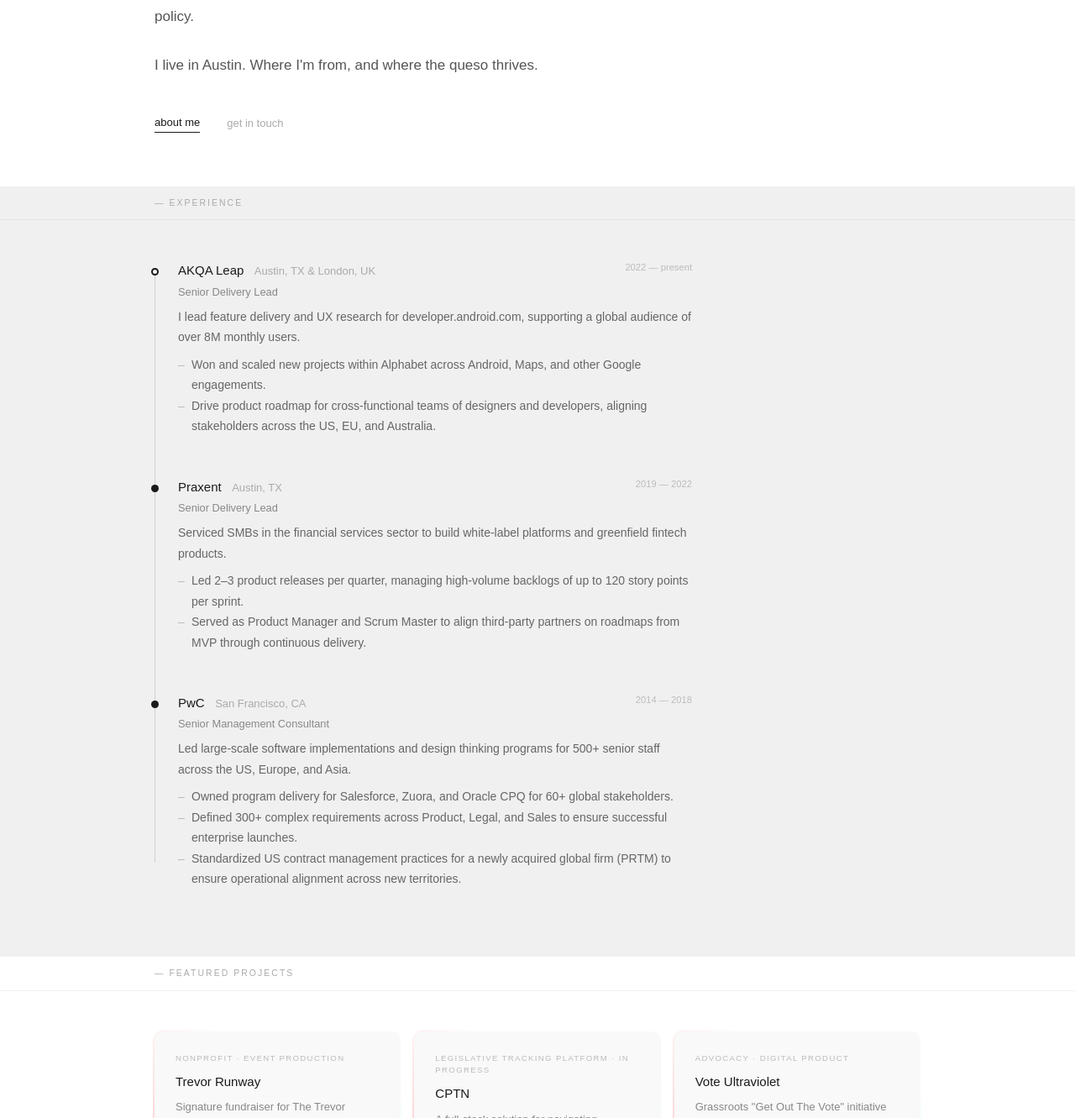
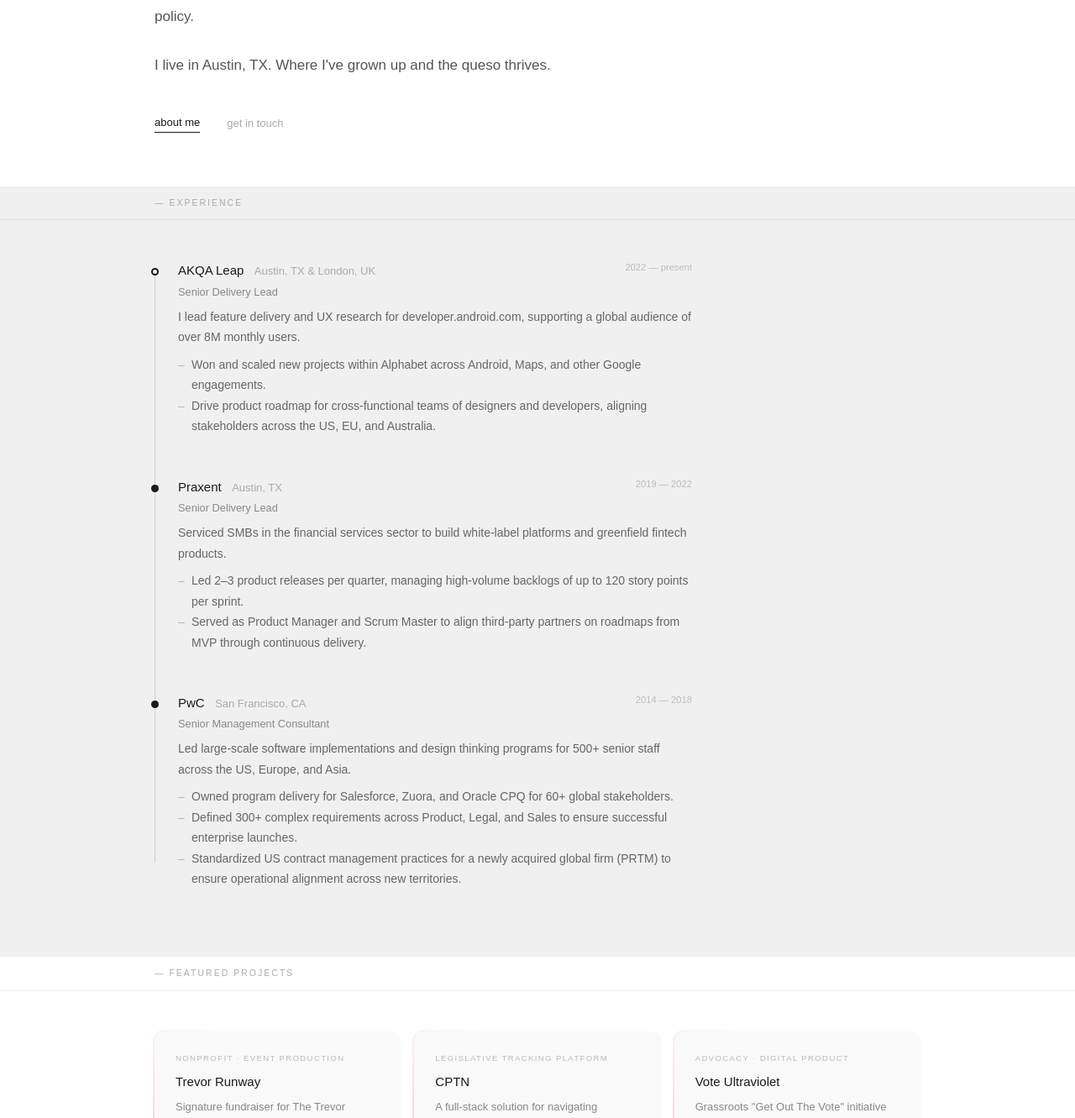
Before and after one commit to playeasynow/playeasynow.github.io, an Astro site: page / in a window 1280 px wide. Shown: the part 699-2030 px from the top of the page at 84% size. Built offline with nearby package versions, Linux system fonts and the light colour scheme; Astro itself is replaced by a stand-in of ours; a web font is replaced by a local one.

Commit message:
Updated index with copy changes

```diff
--- a/src/pages/index.astro
+++ b/src/pages/index.astro
@@ -24,7 +24,7 @@
           Currently in Senior Delivery at AKQA Leap and a former PwC consultant, I've delivered digital products for the likes of Google, Microsoft, and Salesforce. When I'm not shipping software, I'm navigating the complexities of state and federal hemp and cannabis policy.
         </p>
         <p class="hero-tagline">
-          I live in Austin. Where I'm from, and where the queso thrives.
+          I live in Austin, TX. Where I've grown up and the queso thrives.
         </p>
         <div class="hero-ctas">
           <a href="/about" class="cta-primary">about me</a>
@@ -114,7 +114,7 @@
 
         <div class="pc-outer fade-up" style="--delay: 0.1s">
           <div class="pc"><div class="pc-content">
-            <p class="pc-cat">Legislative Tracking Platform · In Progress</p>
+            <p class="pc-cat">Legislative Tracking Platform</p>
             <h3 class="pc-title">CPTN</h3>
             <p class="pc-desc">A full-stack solution for navigating complexity in regulated industries. Leverages AI-driven services to enable sophisticated querying and real-time compliance monitoring.</p>
             <div class="pc-footer">2025 – Present &nbsp;·&nbsp; Austin, TX</div>
```
